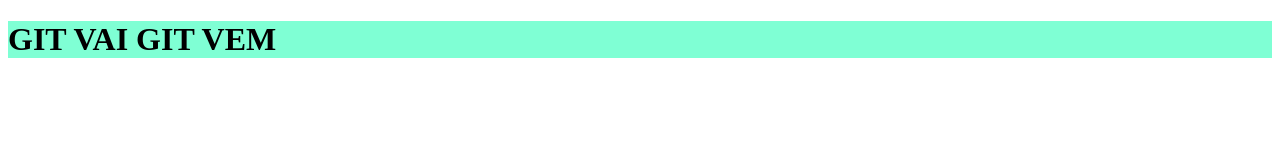
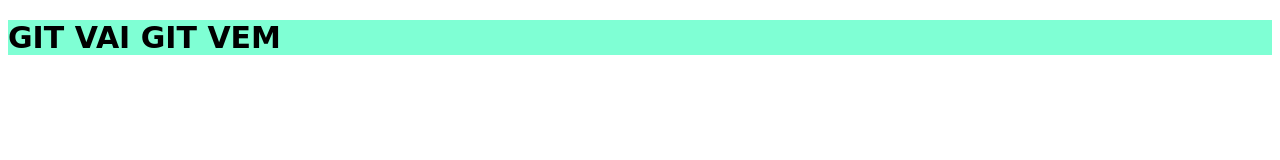
Before and after one commit to dervillejunior/all14-derville, a plain HTML site: page ebac.html in a window 1280 px wide. Drawn offline with Linux system fonts and the light colour scheme.

Commit message:
fonte familia e size

```diff
--- a/ebac.html
+++ b/ebac.html
@@ -10,6 +10,8 @@
 <style>
 h1{
     background-color: aquamarine;
+    font-family:cursive ;
+    font-size: 30px;
 }
 
 </style>
```
